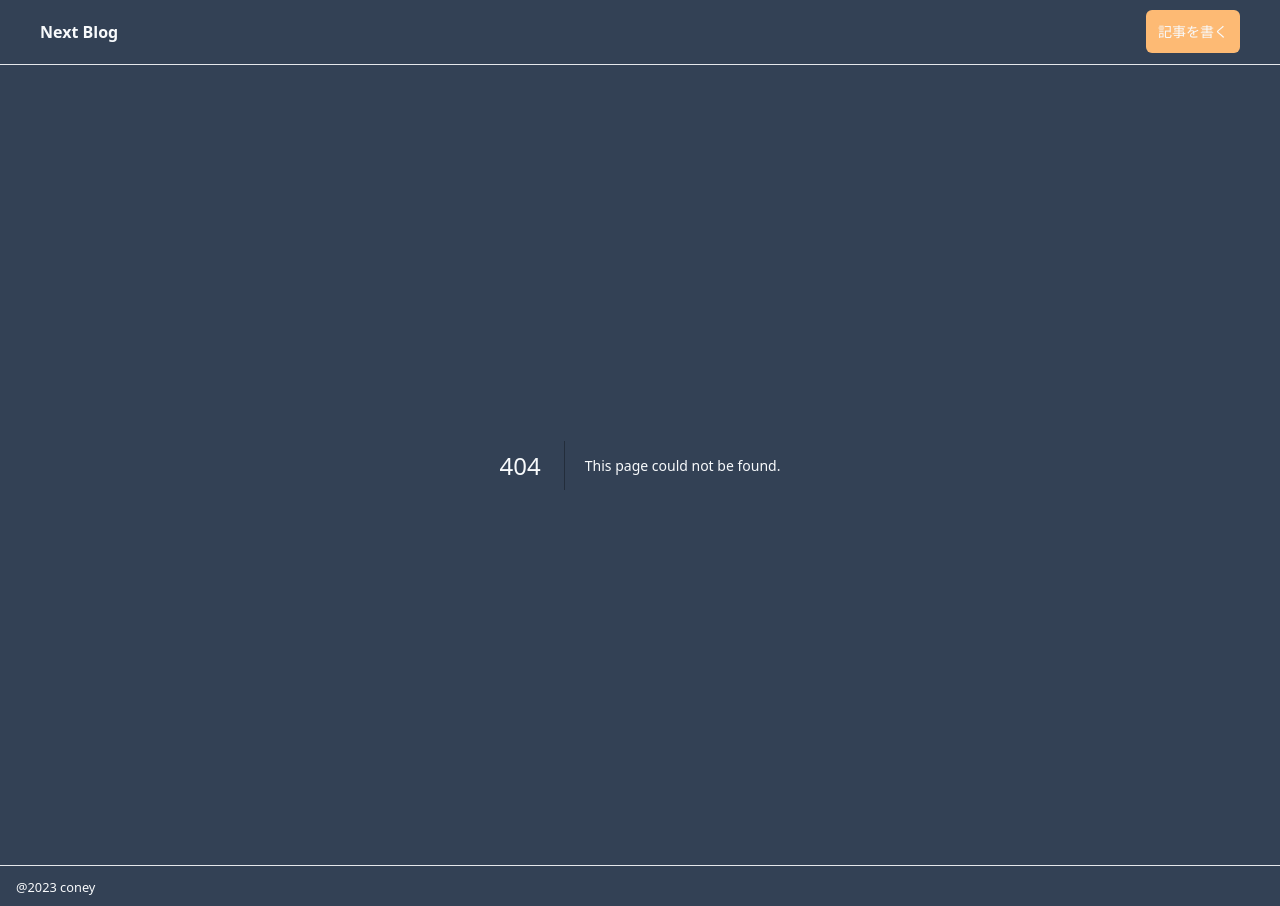
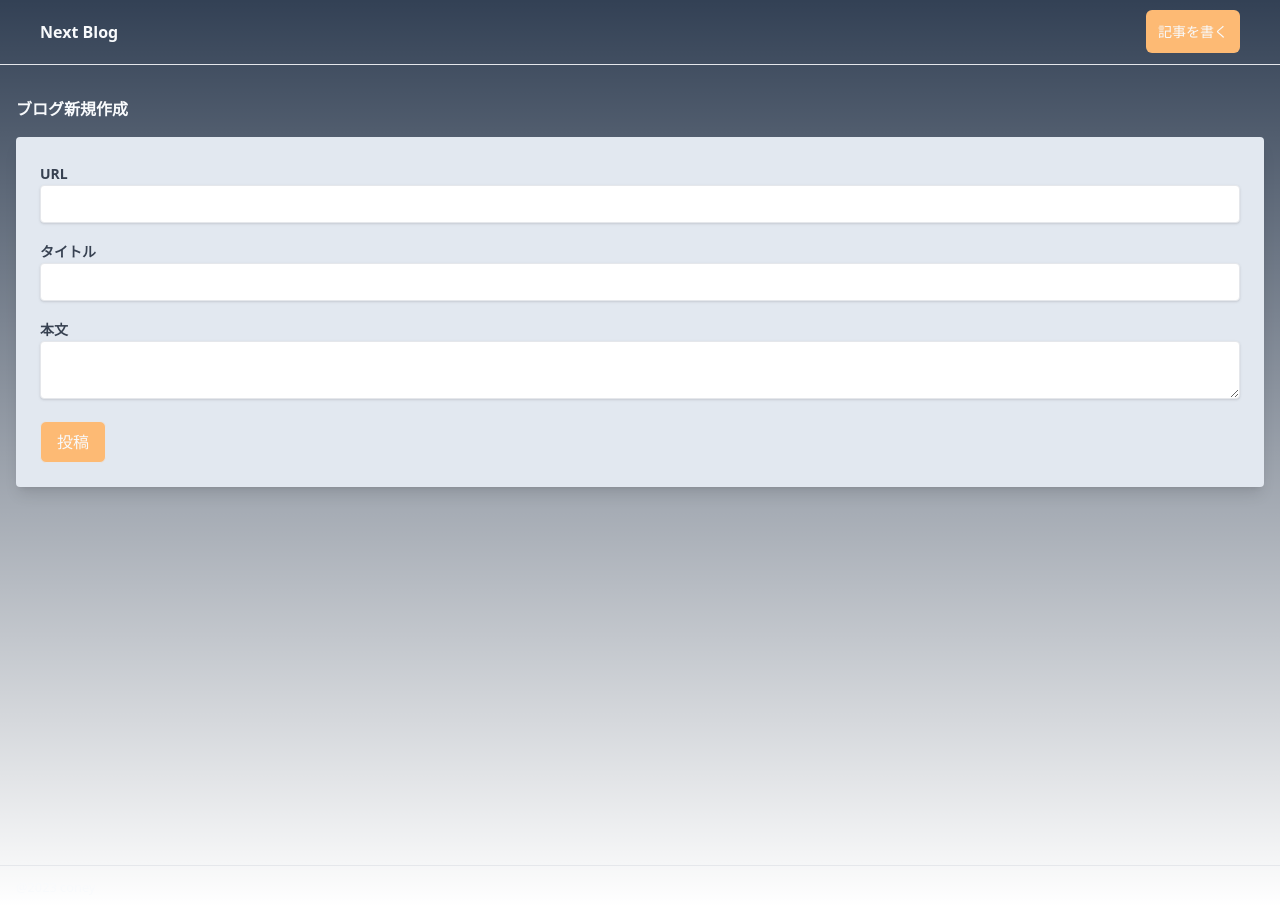
Before and after one commit to r-coney/Nextjs_Blog, a Next.js app in the folder app/: page /articles/new in a window 1280 px wide. Before the commit this address had no page. Built offline with nearby package versions, Linux system fonts and the light colour scheme.

Commit message:
add: 新規作成コンポーネントを追加

```diff
--- /dev/null
+++ b/app/src/app/articles/new/page.tsx
@@ -0,0 +1,35 @@
+import React from "react";
+
+const CreateBlogPage = () => {
+  return (
+    <div className="min-h-screen py-8 px-4 mb:px-12">
+      <h2 className="text=2x1 font-bold mb-4">ブログ新規作成</h2>
+
+      <form className="bg-slate-200 p-6 rounded shadow-lg">
+        <div className="mb-4">
+          <label className="text-gray-700 text-sm font-bold mb-2">URL</label>
+          <input
+            type="text"
+            className="shadow border rounded w-full py-2 px-3 text-gray-700 leading-tight focus:outline-none"
+          />
+        </div>
+        <div className="mb-4">
+          <label className="text-gray-700 text-sm font-bold mb-2">
+            タイトル
+          </label>
+          <input
+            type="text"
+            className="shadow border rounded w-full py-2 px-3 text-gray-700 leading-tight focus:outline-none"
+          />
+        </div>
+        <div className="mb-4">
+          <label className="text-gray-700 text-sm font-bold mb-2">本文</label>
+          <textarea className="shadow border rounded w-full py-2 px-3 text-gray-700 leading-tight focus:outline-none" />
+        </div>
+        <button type="submit" className="py-2 px-4 border rounded-md bg-orange-300">投稿</button>
+      </form>
+    </div>
+  );
+};
+
+export default CreateBlogPage;
```
